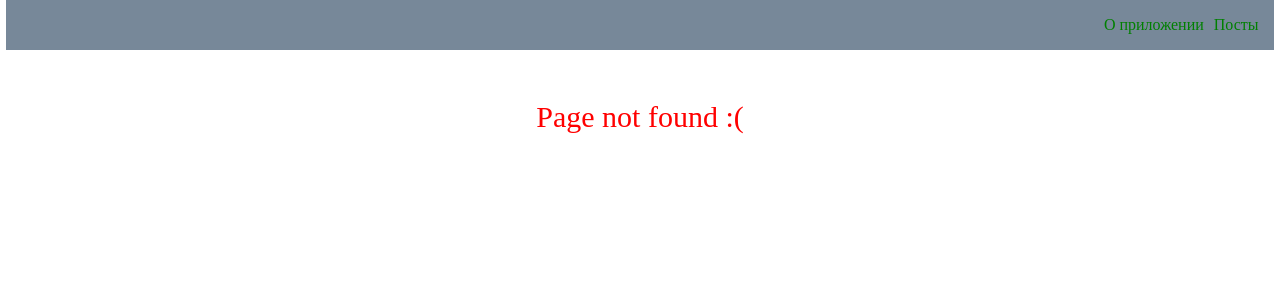
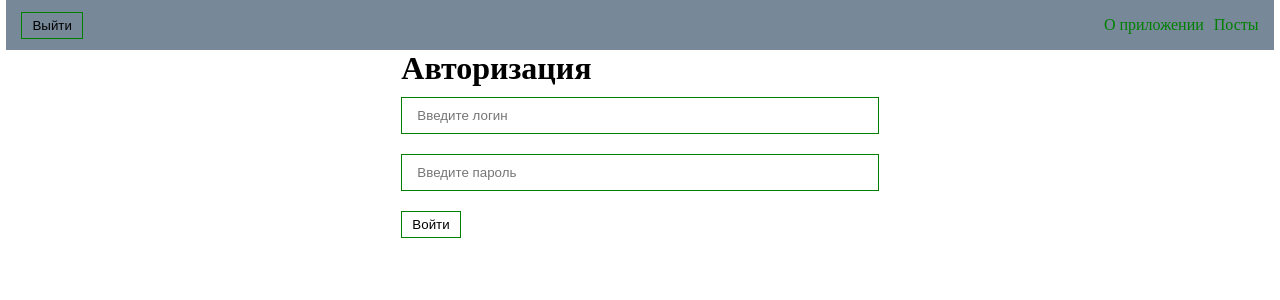
Before and after one commit to Husseyn99/react_posts_app, a React (Create React App) app: page /login in a window 1280 px wide. Before the commit this address had no page. Shown: the top 300 px of the page. Built offline with nearby package versions, Linux system fonts and the light colour scheme.

Commit message:
auth and routes

```diff
--- a/src/App.js
+++ b/src/App.js
@@ -1,13 +1,31 @@
+import { useState, useEffect } from "react";
+
 import Navbar from "./components/UI/Navbar/Navbar";
 import AppRouter from "./components/AppRouter";
+
+import { AuthContext } from "./context";
 
 import "./App.css";
 
 function App() {
+  const [isAuth, setIsAuth] = useState(false);
+  const [isLoading, setIsLoading] = useState(true);
+
+  useEffect(() => {
+    if (localStorage.getItem("auth")) {
+      setIsAuth(true);
+    }
+    setIsLoading(false);
+  }, []);
+
   return (
     <>
-      <Navbar />
-      <AppRouter />
+      <AuthContext.Provider
+        value={{ isAuth, setIsAuth, isLoading, setIsLoading }}
+      >
+        <Navbar />
+        <AppRouter />
+      </AuthContext.Provider>
     </>
   );
 }
--- a/src/components/AppRouter.jsx
+++ b/src/components/AppRouter.jsx
@@ -1,19 +1,42 @@
-import React from "react";
-import { Route, Routes } from "react-router-dom";
+import React, { useContext } from "react";
+import { Navigate, Route, Routes } from "react-router-dom";
 
-import About from "../pages/About";
-import NotFound from "../pages/NotFound";
-import Posts from "../pages/Posts";
-import PostIdPage from "./posts/PostIdPage";
+import Loader from "./UI/Loader/Loader";
+
+import { AuthContext } from "../context";
+
+import { publicRoutes, privateRoutes } from "./routes";
 
 const AppRouter = () => {
+  const { isAuth, isLoading } = useContext(AuthContext);
+
+  if (isLoading) {
+    return <Loader />;
+  }
+
   return (
     <Routes>
-      <Route path="/" element={<Posts />} />
-      <Route exact path="/posts" element={<Posts />} />
-      <Route exact path="/posts/:id" element={<PostIdPage />} />
-      <Route path="about" element={<About />} />
-      <Route path="*" element={<NotFound />} />
+      {isAuth
+        ? privateRoutes.map((route) => (
+            <React.Fragment key={route.path}>
+              <Route
+                key={route.path}
+                path={route.path}
+                element={route.component}
+              />
+              <Route path="*" element={<Navigate to="/posts" replace />} />
+            </React.Fragment>
+          ))
+        : publicRoutes.map((route) => (
+            <React.Fragment key={route.path}>
+              <Route
+                key={route.path}
+                path={route.path}
+                element={route.component}
+              />
+              <Route path="*" element={<Navigate to="/login" replace />} />
+            </React.Fragment>
+          ))}
     </Routes>
   );
 };
--- a/src/components/UI/Navbar/Navbar.jsx
+++ b/src/components/UI/Navbar/Navbar.jsx
@@ -1,11 +1,23 @@
-import React from "react";
+import React, { useContext } from "react";
 import { Link } from "react-router-dom";
+
+import { AuthContext } from "../../../context";
+
+import Button from "../Button/Button";
 
 import styles from "./Navbar.module.css";
 
 const Navbar = () => {
+  const { setIsAuth } = useContext(AuthContext);
+
+  const logout = () => {
+    setIsAuth(false);
+    localStorage.removeItem("auth");
+  };
+
   return (
     <div className={styles.navbar}>
+      <Button onClick={logout}>Выйти</Button>
       <div className={styles.navbar__links}>
         <Link to="/about">О приложении</Link>
         <Link to="/posts">Посты</Link>
--- /dev/null
+++ b/src/components/routes/index.js
@@ -0,0 +1,16 @@
+import About from "../../pages/About";
+import Login from "../../pages/Login";
+import Posts from "../../pages/Posts";
+import PostIdPage from "../posts/PostIdPage";
+
+
+export const privateRoutes = [
+    {path: '/', component: <Posts />},
+    {path: '/posts', component: <Posts />},
+    {path: '/posts/:id', component: <PostIdPage />},
+    {path: '/about', component: <About />}
+]
+
+export const publicRoutes = [
+    {path: '/login', component: <Login />}
+]
--- /dev/null
+++ b/src/context/index.js
@@ -0,0 +1,3 @@
+import { createContext } from "react";
+
+export const AuthContext = createContext(null);
--- /dev/null
+++ b/src/pages/Login.jsx
@@ -0,0 +1,28 @@
+import React, { useContext } from "react";
+import Button from "../components/UI/Button/Button";
+import Input from "../components/UI/Input/Input";
+
+import { AuthContext } from "../context";
+
+const Login = () => {
+  const { setIsAuth } = useContext(AuthContext);
+
+  const login = (e) => {
+    e.preventDefault();
+    localStorage.setItem("auth", "true");
+    setIsAuth(true);
+  };
+
+  return (
+    <div>
+      <h1>Авторизация</h1>
+      <form>
+        <Input placeholder="Введите логин" type="text" />
+        <Input placeholder="Введите пароль" type="password" />
+        <Button onClick={login}>Войти</Button>
+      </form>
+    </div>
+  );
+};
+
+export default Login;
```
